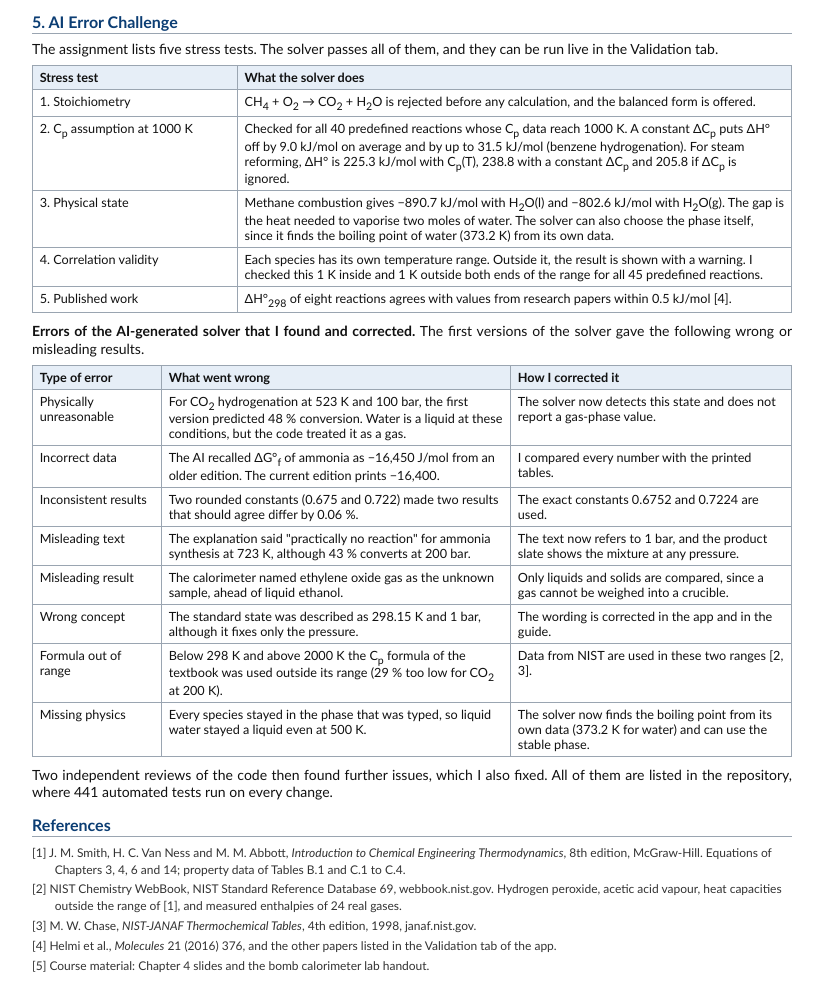
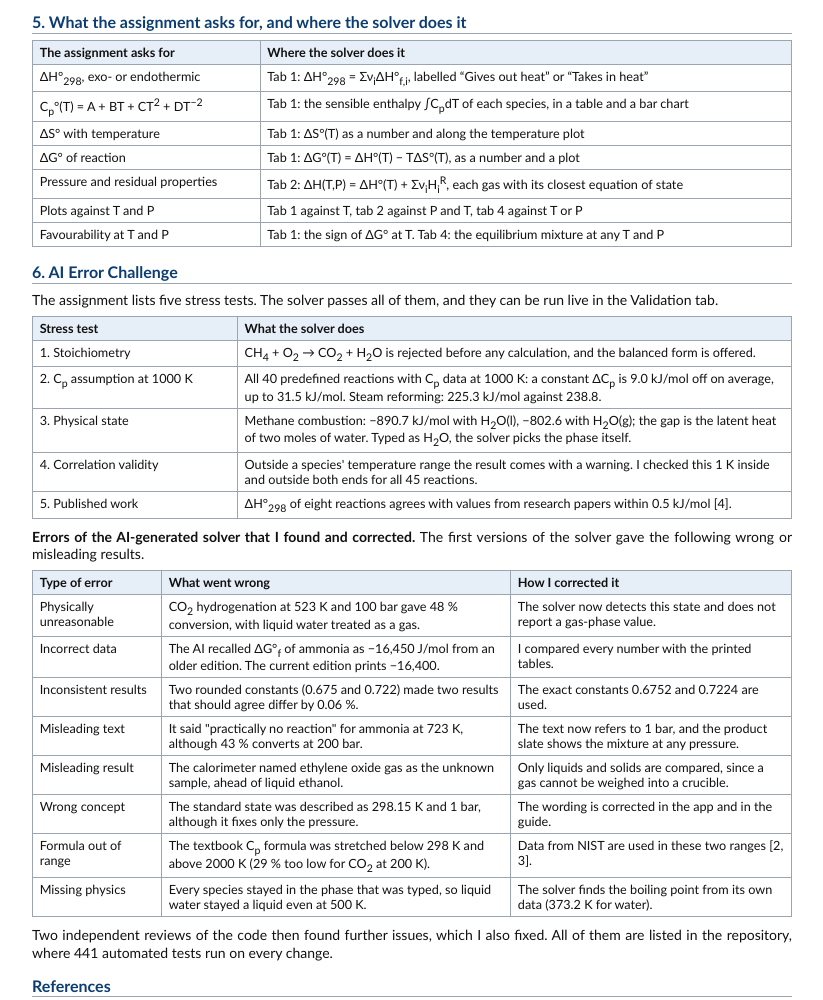
Before and after one commit to kirti-1307/AI-Solver, a plain HTML site: page report/report.html in a window 1280 px wide. Shown: the part 1120-2120 px from the top of the page, without its empty margins (228-1051 px from the left). Drawn offline with Linux system fonts and the light colour scheme.

Commit message:
Report: a table of what the assignment asks for and where the solver does it
New section 5 lists each calculation of the brief (heat of reaction at
298.15 K with the exo- or endothermic label, the Cp expression and the
sensible enthalpy of each species, entropy and Gibbs energy with
temperature, pressure and residual properties, plots against T and P,
favourability at T and P) next to the tab that does it. The AI Error
Challenge becomes section 6, and its rows say the same in fewer lines so
the report stays at two pages. A test checks the table.

Co-Authored-By: Claude Opus 5.5 <noreply@anthropic.com>

```diff
--- a/report/report.html
+++ b/report/report.html
@@ -52,27 +52,39 @@ Live app: https://kirti-1307.github.io/AI-Solver/ &nbsp;|&nbsp; Code and tests:
 <p style="text-align:center; margin:4pt 0 0 0"><img src="figure.png" width="672" height="202"></p>
 <p class="cap"><b>Figure.</b> (a) Where the carbon goes for CO<sub>2</sub> + 3H<sub>2</sub> at 50 bar. (b) Temperature rise for 1 g of each fuel in the lab calorimeter.</p>
 
-<h2>5. AI Error Challenge</h2>
+<h2>5. What the assignment asks for, and where the solver does it</h2>
+<table>
+<tr><th style="width:30%">The assignment asks for</th><th>Where the solver does it</th></tr>
+<tr><td>&Delta;H&deg;<sub>298</sub>, exo- or endothermic</td><td>Tab 1: &Delta;H&deg;<sub>298</sub> = &Sigma;&nu;<sub>i</sub>&Delta;H&deg;<sub>f,i</sub>, labelled &ldquo;Gives out heat&rdquo; or &ldquo;Takes in heat&rdquo;</td></tr>
+<tr><td>C<sub>p</sub>&deg;(T) = A + BT + CT<sup>2</sup> + DT<sup>&minus;2</sup></td><td>Tab 1: the sensible enthalpy &int;C<sub>p</sub>dT of each species, in a table and a bar chart</td></tr>
+<tr><td>&Delta;S&deg; with temperature</td><td>Tab 1: &Delta;S&deg;(T) as a number and along the temperature plot</td></tr>
+<tr><td>&Delta;G&deg; of reaction</td><td>Tab 1: &Delta;G&deg;(T) = &Delta;H&deg;(T) &minus; T&Delta;S&deg;(T), as a number and a plot</td></tr>
+<tr><td>Pressure and residual properties</td><td>Tab 2: &Delta;H(T,P) = &Delta;H&deg;(T) + &Sigma;&nu;<sub>i</sub>H<sub>i</sub><sup>R</sup>, each gas with its closest equation of state</td></tr>
+<tr><td>Plots against T and P</td><td>Tab 1 against T, tab 2 against P and T, tab 4 against T or P</td></tr>
+<tr><td>Favourability at T and P</td><td>Tab 1: the sign of &Delta;G&deg; at T. Tab 4: the equilibrium mixture at any T and P</td></tr>
+</table>
+
+<h2>6. AI Error Challenge</h2>
 <p>The assignment lists five stress tests. The solver passes all of them, and they can be run live in the Validation tab.</p>
 <table>
 <tr><th style="width:27%">Stress test</th><th>What the solver does</th></tr>
 <tr><td>1. Stoichiometry</td><td>CH<sub>4</sub> + O<sub>2</sub> &rarr; CO<sub>2</sub> + H<sub>2</sub>O is rejected before any calculation, and the balanced form is offered.</td></tr>
-<tr><td>2. C<sub>p</sub> assumption at 1000 K</td><td>Checked for all 40 predefined reactions whose C<sub>p</sub> data reach 1000 K. A constant &Delta;C<sub>p</sub> puts &Delta;H&deg; off by 9.0 kJ/mol on average and by up to 31.5 kJ/mol (benzene hydrogenation). For steam reforming, &Delta;H&deg; is 225.3 kJ/mol with C<sub>p</sub>(T), 238.8 with a constant &Delta;C<sub>p</sub> and 205.8 if &Delta;C<sub>p</sub> is ignored.</td></tr>
-<tr><td>3. Physical state</td><td>Methane combustion gives &minus;890.7 kJ/mol with H<sub>2</sub>O(l) and &minus;802.6 kJ/mol with H<sub>2</sub>O(g). The gap is the heat needed to vaporise two moles of water. The solver can also choose the phase itself, since it finds the boiling point of water (373.2 K) from its own data.</td></tr>
-<tr><td>4. Correlation validity</td><td>Each species has its own temperature range. Outside it, the result is shown with a warning. I checked this 1 K inside and 1 K outside both ends of the range for all 45 predefined reactions.</td></tr>
+<tr><td>2. C<sub>p</sub> assumption at 1000 K</td><td>All 40 predefined reactions with C<sub>p</sub> data at 1000 K: a constant &Delta;C<sub>p</sub> is 9.0 kJ/mol off on average, up to 31.5 kJ/mol. Steam reforming: 225.3 kJ/mol against 238.8.</td></tr>
+<tr><td>3. Physical state</td><td>Methane combustion: &minus;890.7 kJ/mol with H<sub>2</sub>O(l), &minus;802.6 with H<sub>2</sub>O(g); the gap is the latent heat of two moles of water. Typed as H<sub>2</sub>O, the solver picks the phase itself.</td></tr>
+<tr><td>4. Correlation validity</td><td>Outside a species' temperature range the result comes with a warning. I checked this 1 K inside and outside both ends for all 45 reactions.</td></tr>
 <tr><td>5. Published work</td><td>&Delta;H&deg;<sub>298</sub> of eight reactions agrees with values from research papers within 0.5 kJ/mol [4].</td></tr>
 </table>
 <p id="errors"><b>Errors of the AI-generated solver that I found and corrected.</b> The first versions of the solver gave the following wrong or misleading results.</p>
 <table>
 <tr><th style="width:17%">Type of error</th><th style="width:46%">What went wrong</th><th>How I corrected it</th></tr>
-<tr><td>Physically unreasonable</td><td>For CO<sub>2</sub> hydrogenation at 523 K and 100 bar, the first version predicted 48 % conversion. Water is a liquid at these conditions, but the code treated it as a gas.</td><td>The solver now detects this state and does not report a gas-phase value.</td></tr>
+<tr><td>Physically unreasonable</td><td>CO<sub>2</sub> hydrogenation at 523 K and 100 bar gave 48 % conversion, with liquid water treated as a gas.</td><td>The solver now detects this state and does not report a gas-phase value.</td></tr>
 <tr><td>Incorrect data</td><td>The AI recalled &Delta;G&deg;<sub>f</sub> of ammonia as &minus;16,450 J/mol from an older edition. The current edition prints &minus;16,400.</td><td>I compared every number with the printed tables.</td></tr>
 <tr><td>Inconsistent results</td><td>Two rounded constants (0.675 and 0.722) made two results that should agree differ by 0.06 %.</td><td>The exact constants 0.6752 and 0.7224 are used.</td></tr>
-<tr><td>Misleading text</td><td>The explanation said "practically no reaction" for ammonia synthesis at 723 K, although 43 % converts at 200 bar.</td><td>The text now refers to 1 bar, and the product slate shows the mixture at any pressure.</td></tr>
+<tr><td>Misleading text</td><td>It said "practically no reaction" for ammonia at 723 K, although 43 % converts at 200 bar.</td><td>The text now refers to 1 bar, and the product slate shows the mixture at any pressure.</td></tr>
 <tr><td>Misleading result</td><td>The calorimeter named ethylene oxide gas as the unknown sample, ahead of liquid ethanol.</td><td>Only liquids and solids are compared, since a gas cannot be weighed into a crucible.</td></tr>
 <tr><td>Wrong concept</td><td>The standard state was described as 298.15 K and 1 bar, although it fixes only the pressure.</td><td>The wording is corrected in the app and in the guide.</td></tr>
-<tr><td>Formula out of range</td><td>Below 298 K and above 2000 K the C<sub>p</sub> formula of the textbook was used outside its range (29 % too low for CO<sub>2</sub> at 200 K).</td><td>Data from NIST are used in these two ranges [2, 3].</td></tr>
-<tr><td>Missing physics</td><td>Every species stayed in the phase that was typed, so liquid water stayed a liquid even at 500 K.</td><td>The solver now finds the boiling point from its own data (373.2 K for water) and can use the stable phase.</td></tr>
+<tr><td>Formula out of range</td><td>The textbook C<sub>p</sub> formula was stretched below 298 K and above 2000 K (29 % too low for CO<sub>2</sub> at 200 K).</td><td>Data from NIST are used in these two ranges [2, 3].</td></tr>
+<tr><td>Missing physics</td><td>Every species stayed in the phase that was typed, so liquid water stayed a liquid even at 500 K.</td><td>The solver finds the boiling point from its own data (373.2 K for water).</td></tr>
 </table>
 <p>Two independent reviews of the code then found further issues, which I also fixed. All of them are listed in the repository, where 441 automated tests run on every change.</p>
 
```
Also changed, not shown: 2 other files.
